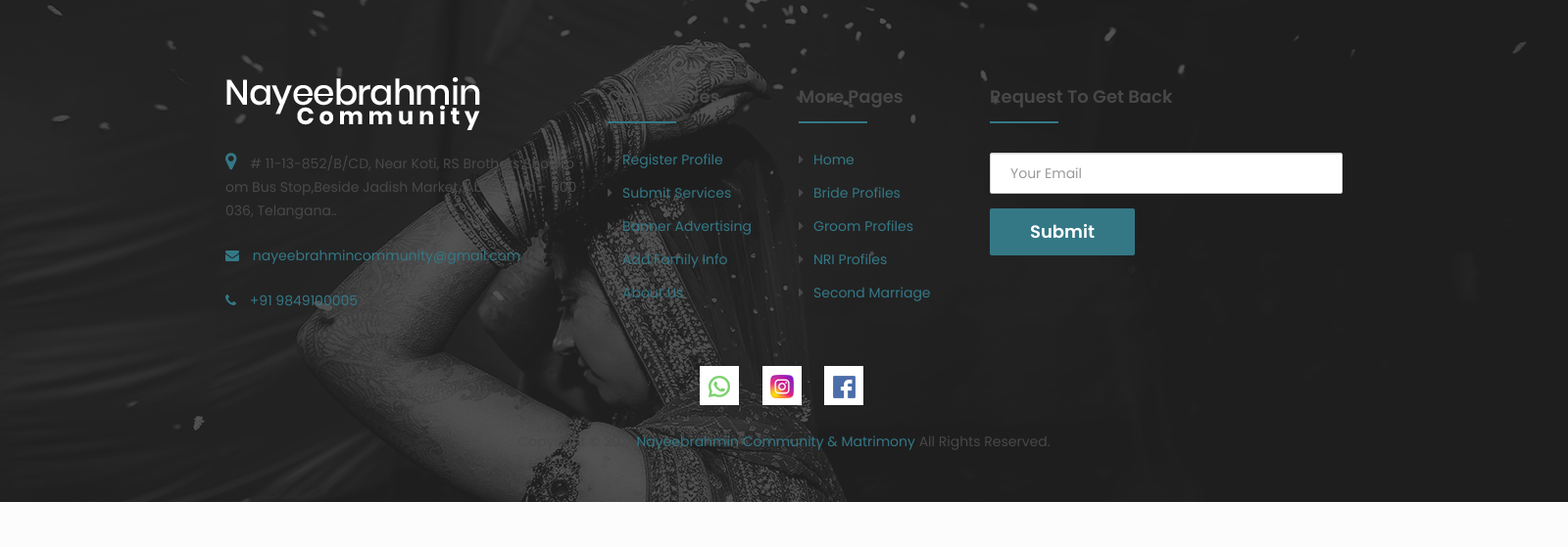
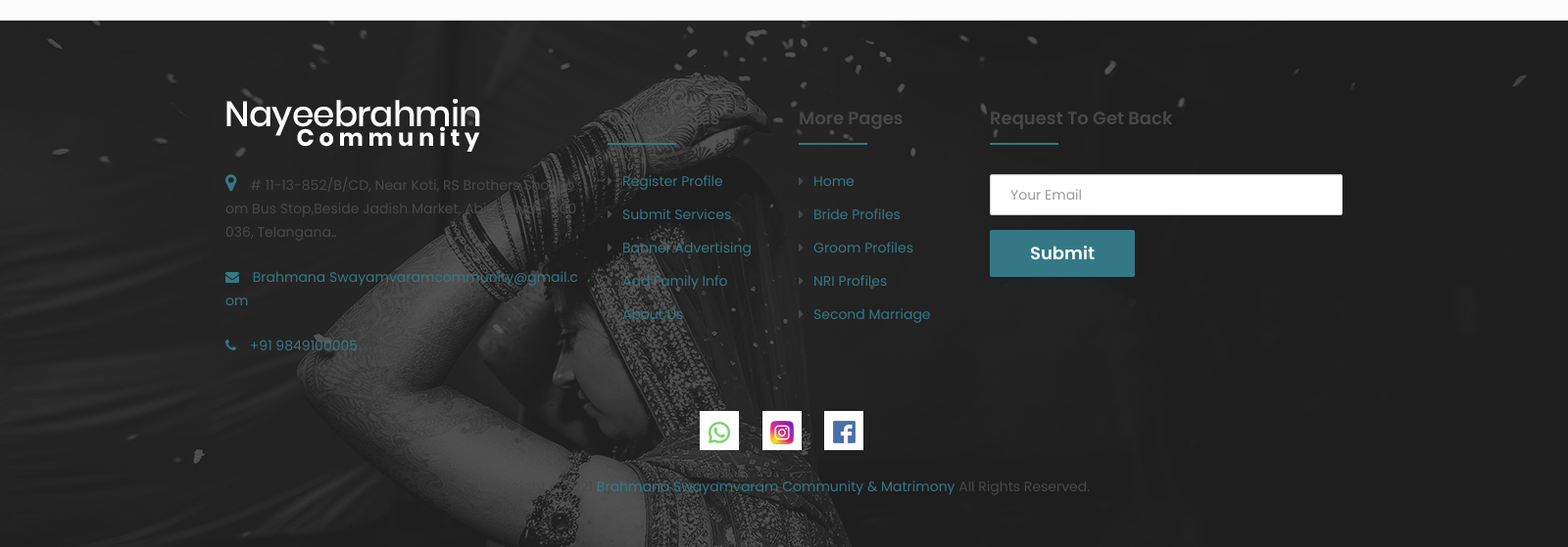
Before and after one commit to phanimunnangi/matrimony, a CodeIgniter app: page /database/index.php/loaddingpage/contactus in a window 1600 px wide. Shown: the part 1296-1855 px from the top of the page at 98% size. Before the commit the page ends 1809 px from the top, so only its background shows below. Run offline with CodeIgniter, Linux system fonts and the light colour scheme; data comes from the database, SQL or seed files in the repository; data that the repository does not hold is empty; some libraries are stand-ins or nearby versions.

Commit message:
title changes

```diff
--- a/application/views/admin/dashboard.php
+++ b/application/views/admin/dashboard.php
@@ -3,7 +3,7 @@
 	   <div class="col-lg-12">
 		  <div class="ibox float-e-margins">
 			 <div class="ibox-title">
-				<h2><b>Welcome to nayeebrahmin Matrimony Admin.</b></h2>
+				<h2><b>Welcome to Brahmana Swayamvaram Matrimony Admin.</b></h2>
 			 </div>
 
 		  </div>
--- a/application/views/contactus.php
+++ b/application/views/contactus.php
@@ -49,7 +49,7 @@
                         <!-- Phone No Ends -->
                         <!-- Email ID Starts -->
                             <h4 class="text-color-red-1 text-weight-semi-bold"><i class="fa fa-envelope mr-2 pt-lg-3"></i> Email ID :</h4>
-                            <p class="text-big-2 text-weight-semi-bold lh-1 pl-3 ml-lg-3"><a href="mailto:nayeebrahmincommunity@gmail.com" class="text-color-black-1 animation">nayeebrahmincommunity@gmail.com</a></p>
+                            <p class="text-big-2 text-weight-semi-bold lh-1 pl-3 ml-lg-3"><a href="mailto:Brahmana Swayamvaramcommunity@gmail.com" class="text-color-black-1 animation">Brahmana Swayamvaramcommunity@gmail.com</a></p>
                         <!-- Email ID Ends -->
                         <!-- Whatsapp No Starts -->
                             <h4 class="text-color-red-1 text-weight-semi-bold"><i class="fa fa-whatsapp mr-2 pt-lg-3"></i> Whatsapp No :</h4>
--- a/application/views/fmember-collections.php
+++ b/application/views/fmember-collections.php
@@ -5,7 +5,7 @@
         <!-- Banner Image Ends -->
         <!-- Nested Container Starts -->
             <div class="container px-md-0 text-white text-center d-none d-md-block">
-                <h2 class="text-weight-semi-bold">Nayeebrahmin</h2>
+                <h2 class="text-weight-semi-bold">Brahmana Swayamvaram</h2>
         		<h2 class="text-weight-light">Free Matrimony Services</h2>
 				<h2 class="text-weight-light">Member Registration Form</h2>
             </div>
--- a/application/views/includes/footer.php
+++ b/application/views/includes/footer.php
@@ -217,10 +217,10 @@
 				<!-- Site Info Starts -->
 					<div class="col-md-4 col-sm-12">
 						<div class="foot-col">
-							<p class="pb-md-3"><img src="<?php echo base_url(); ?>assets/images/foot-logo.png" alt="Nayee Brahamana Matrimony" class="img-fluid"></p>
+							<p class="pb-md-3"><img src="<?php echo base_url(); ?>assets/images/foot-logo.png" alt="Brahmana Swayamvaram Matrimony" class="img-fluid"></p>
 								<ul class="list-unstyled foot-col-address">
 								<li class="d-flex"><i class="fa fa-map-marker text-color-brand"></i> # 11-13-852/B/CD, Near Koti, RS Brothers Showroom Bus Stop,Beside Jadish Market, Abids, Hyd - 500036, Telangana..</li>
-								<li class="d-flex"><i class="fa fa-envelope text-color-brand"></i> <a href="mailto:support@nayeebrahmincommunity.com" class="text-white">nayeebrahmincommunity@gmail.com</a></li>
+								<li class="d-flex"><i class="fa fa-envelope text-color-brand"></i> <a href="mailto:support@Brahmana Swayamvaramcommunity.com" class="text-white">Brahmana Swayamvaramcommunity@gmail.com</a></li>
 								<li class="d-flex"><i class="fa fa-phone text-color-brand"></i> <a href="tel:+91 9849100005" class="text-white">+91 9849100005</a></li>
 							</ul>
 						</div>
@@ -278,7 +278,7 @@
 				</ul>
 			<!-- Social Media Links Ends -->
 			<!-- Copyright Starts -->
-				<p class="copyright text-center text-white">Copyright &copy; <span class="date-stamp">2021</span>  <span class="text-color-brand">Nayeebrahmin Community & Matrimony</span> All Rights Reserved.</p>
+				<p class="copyright text-center text-white">Copyright &copy; <span class="date-stamp">2021</span>  <span class="text-color-brand">Brahmana Swayamvaram Community & Matrimony</span> All Rights Reserved.</p>
 			<!-- Copyright Ends -->
 			</div>
 		<!-- Nested Container Ends -->
--- a/application/views/includes/header.php
+++ b/application/views/includes/header.php
@@ -39,7 +39,7 @@
 		<meta name="viewport" content="width=device-width, initial-scale=1, shrink-to-fit=no">
 		<meta name="description" content="">
 		<meta name="author" content="">
-		<title>Nayee Brahamana Vivaha Parichaya Vedika <?php echo $page_title; ?></title>
+		<title>Brahmana Swayamvaram Vivaha Parichaya Vedika <?php echo $page_title; ?></title>
 		<!-- Bootstrap -->
 		<link href="<?php echo base_url(); ?>assets/css/bootstrap.min.css" rel="stylesheet">
 		<link href="https://cdn.datatables.net/1.10.23/css/dataTables.bootstrap4.min.css" rel="stylesheet">
@@ -99,7 +99,7 @@
 			<div class="container px-md-0 text-center clearfix">
 			<!-- Logo Starts -->
 				<div class="logo float-sm-left mb-3 mb-sm-0">
-					<a href="<?php echo base_url(); ?>"><img src="<?php echo base_url(); ?>assets/images/logo.png" alt="Matrimony APP" class="img-fluid"></a>
+					<a href="<?php echo base_url(); ?>"><h4 class="text-warning">Brahmana</h4><h5 class="text-success">Swayamvaram</h5></a>
 				</div>
 			<!-- Logo Ends -->
 			<!-- Button Starts -->
--- a/application/views/index.php
+++ b/application/views/index.php
@@ -6,7 +6,7 @@
 				<div class="carousel-item active">
 					<img src="<?php echo base_url(); ?>assets/images/slider/slide-img1.jpg" alt="Image" class="d-block w-100">
 					<div class="carousel-caption d-none d-lg-block">
-						<h2 class="text-weight-semi-bold">Nayeebrahmin</h2>
+						<h2 class="text-weight-semi-bold">Brahmana Swayamvaram</h2>
         				<h2 class="text-weight-light">Free Matrimony Services</h2>
 					</div>
 				</div>
@@ -15,7 +15,7 @@
 				<div class="carousel-item">
 					<img src="<?php echo base_url(); ?>assets/images/slider/slide-img2.jpg" alt="Image" class="d-block w-100">
 					<div class="carousel-caption d-none d-lg-block">
-						<h2 class="text-weight-semi-bold">Exclusively For Nayeebrahmins</h2>
+						<h2 class="text-weight-semi-bold">Exclusively For Brahmana Swayamvarams</h2>
         				<h2 class="text-weight-light">Matrimony & Community Portal</h2>
 					</div>
 				</div>
--- a/index.php
+++ b/index.php
@@ -53,7 +53,7 @@
  *
  * NOTE: If you change these, also change the error_reporting() code below
  */
-	define('ENVIRONMENT', isset($_SERVER['CI_ENV']) ? $_SERVER['CI_ENV'] : 'production');
+	define('ENVIRONMENT', isset($_SERVER['CI_ENV']) ? $_SERVER['CI_ENV'] : 'development');
 
 /*
  *---------------------------------------------------------------
```
Also changed, not shown: application/config/config.php (line endings or trailing spaces), 2 other files.
